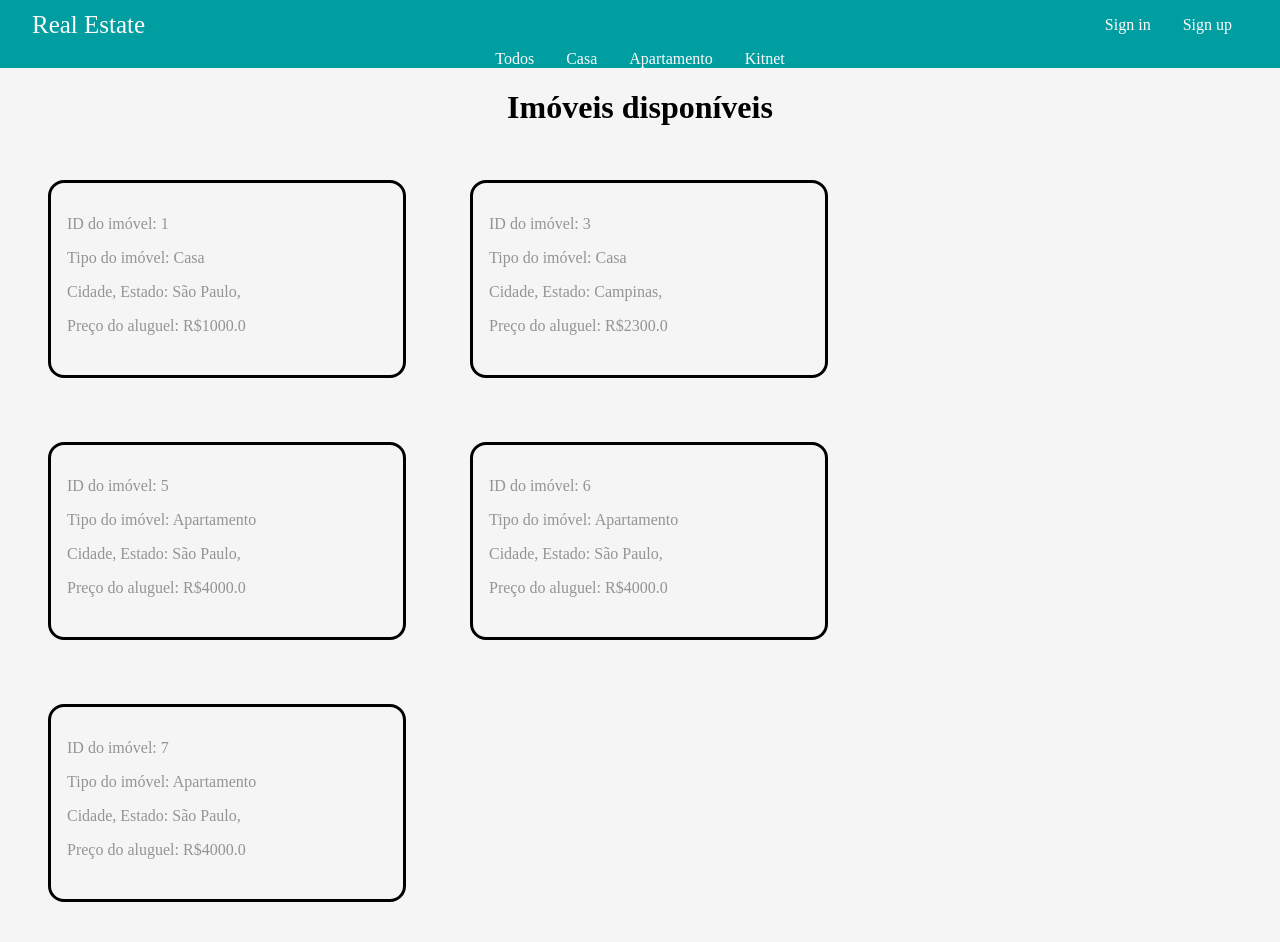
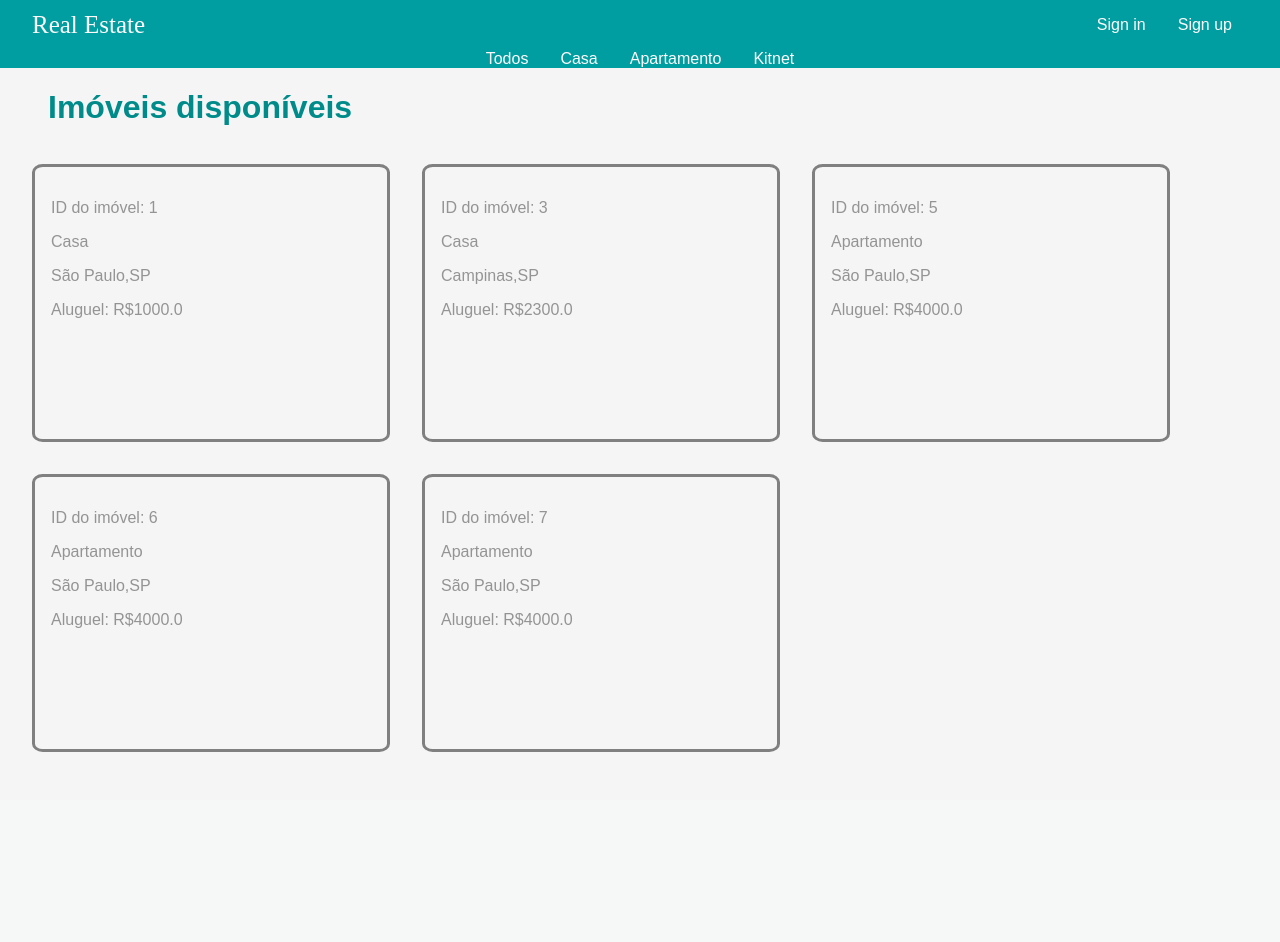
Before and after one commit to gallash/real-estate, a Django app: page / in a window 1280 px wide. After the commit the page ends 752 px from the top, so only its background shows below. Run offline with Django 3.2, Linux system fonts and the light colour scheme; data comes from the database, SQL or seed files in the repository; some libraries are stand-ins or nearby versions.

Commit message:
More changes in CSS

```diff
--- a/real_estate/static/real_estate/styles.css
+++ b/real_estate/static/real_estate/styles.css
@@ -18,6 +18,7 @@
     margin-top: 0;
     margin-right: 0;
     margin-left: 0;
+    font-family: Arial, Helvetica, sans-serif;
 }
 
 .postings-article{
@@ -67,22 +68,33 @@
     /* overflow: hidden; */
 }
 
+
 .div-all-items{
     display: flex;
     flex-wrap: wrap;
     padding: 0 1rem 0 1rem;
+    margin: 0 0 0 0;
+    justify-items: center;
 }
+
+/* .div-all-items{
+    display: grid;
+    grid-template-areas: '';
+} */
 
 .div-items{
     /* display: ; */
 
     /* border */
     border-style: solid;
-    border-radius: 1rem;
+    border-width: .2rem .2rem .2rem .2rem;
+    border-radius: 3%;
+    border-color: gray;
 
-    margin: 2rem 2rem 2rem 2rem;
+    /* margin: 2rem 2rem 2rem 2rem; */
+    margin: 1rem 1rem 1rem 1rem;
     padding: 1rem 1rem 1rem 1rem;
-    height: 10rem;
+    height: 15rem;
     width: 20rem;
 
     /* transistion */
@@ -91,8 +103,9 @@
 
 .div-items:hover{
     /* margin: 1rem; */
-    margin: 1.5rem 1.5rem 1.5rem 1.5rem;
-    height: 11rem;
+    /* margin: 1.5rem 1.5rem 1.5rem 1.5rem; */
+    margin: .5rem .5rem .5rem .5rem;
+    height: 16rem;
     width: 21rem;
 }
 
@@ -107,8 +120,10 @@
     /* overflow: hidden; */
 }
 
-.main-h1{
-    text-align:center;
+.main-header{
+    margin-left: 3rem;
+    text-align:left;
+    color: darkcyan;
 }
 
 .navbar{
--- a/real_estate/templates/real_estate/main.html
+++ b/real_estate/templates/real_estate/main.html
@@ -12,14 +12,14 @@
 
     <!-- Centralizar elementos, criar borda, cinza, rounded edges -->
 
-    <h1 class="main-h1">Imóveis disponíveis</h1>
+    <h1 class="main-header">Imóveis disponíveis</h1>
     <div class="div-all-items">
         {% for place in places %}
         <div class="div-items" onclick="window.location.href='/{{place.pk}}/'">
             <p>ID do imóvel: {{place.pk}}</p>
-            <p>Tipo do imóvel: {{place.type_of_place}}</p>
-            <p>Cidade, Estado: {{place.city}},{{rented.place.state}}</p>
-            <p>Preço do aluguel: R${{place.price}}</p>
+            <p>{{place.type_of_place}}</p>
+            <p>{{place.city}},{{place.state}}</p>
+            <p>Aluguel: R${{place.price}}</p>
         </div>
     {% endfor %}
     </div>
--- a/real_estate/templates/real_estate/pagination.html
+++ b/real_estate/templates/real_estate/pagination.html
@@ -9,7 +9,7 @@
 <!-- Publicar tudo no GitHub e PythonAnywhere e enviar via email -->
 
 <main>
-    <h2>Dados do imóvel</h2>
+    <h2 class="main-header">Dados do imóvel</h2>
 
     {% if place.type_of_place == "Casa" %}
         <strong>Casa com </strong>
```
